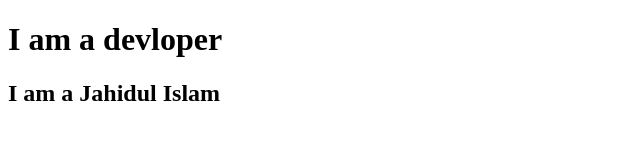
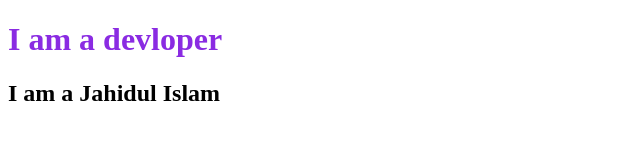
Before and after one commit to jahidulislam3/my-2nd-repo, a plain HTML site: page index.html in a window 1280 px wide. Shown: the whole page, without its empty margins (0-640 px from the left). Drawn offline with Linux system fonts and the light colour scheme.

Commit message:
style add

```diff
--- a/index.html
+++ b/index.html
@@ -5,6 +5,7 @@
     <meta http-equiv="X-UA-Compatible" content="IE=edge">
     <meta name="viewport" content="width=device-width, initial-scale=1.0">
     <title>My Second Github repo</title>
+    <link rel="stylesheet" href="style.css">
 </head>
 <body>
     <h1>I am a devloper</h1>
--- /dev/null
+++ b/style.css
@@ -0,0 +1,3 @@
+h1{
+    color: blueviolet;
+}
```
